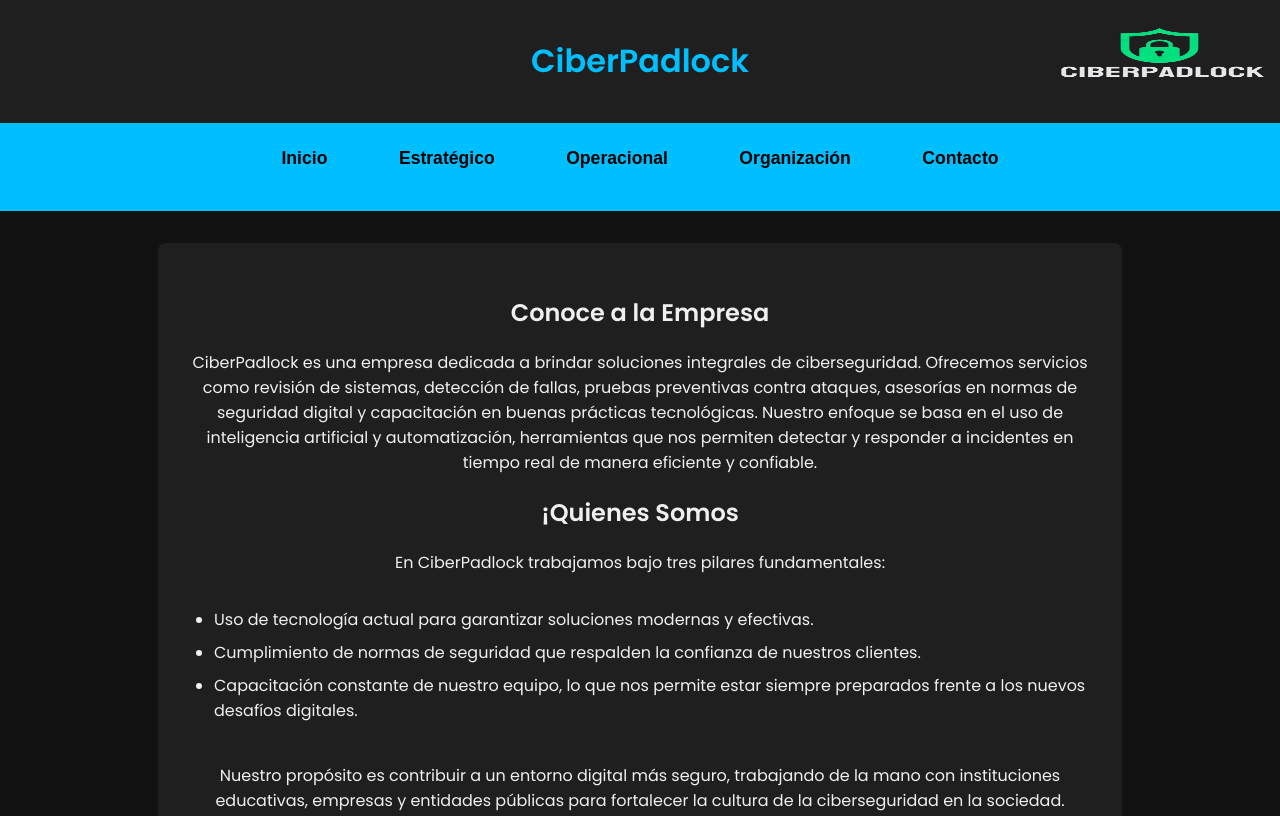
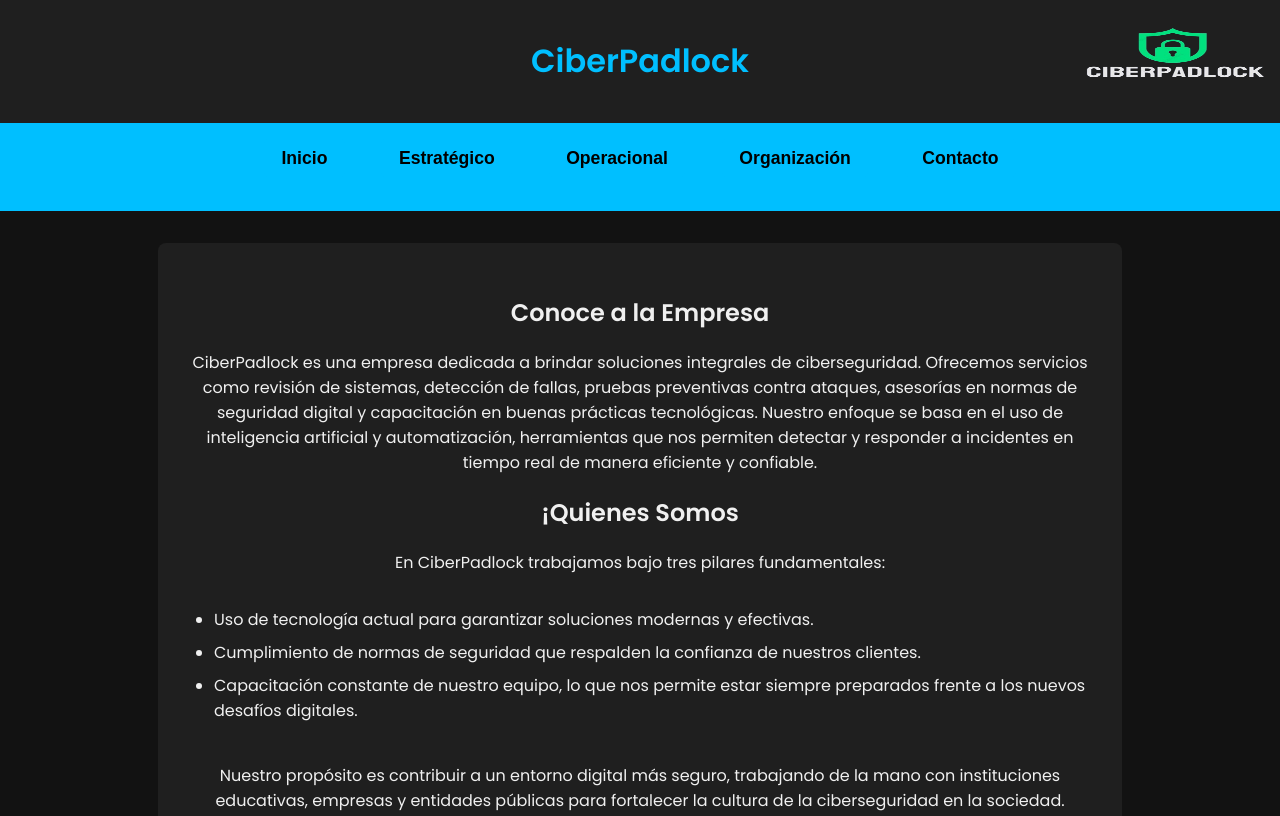
Before and after one commit to ciberpadlock/ciberpadlock3, a plain HTML site: page index.html in a window 1280 px wide. Shown: the top 816 px of the page. Drawn offline with Linux system fonts and the light colour scheme.

Commit message:
Update index.html

```diff
--- a/index.html
+++ b/index.html
@@ -309,7 +309,7 @@
 <body>
   <header>
     <h1>CiberPadlock</h1>
-    <img src="img/Logo.png" alt="Logo CiberPadlock" style="width:16%;"/>
+    <img src="img/Logo.png" alt="Logo CiberPadlock" style="width:14%;"/>
   </header>
 
   <nav>
```
